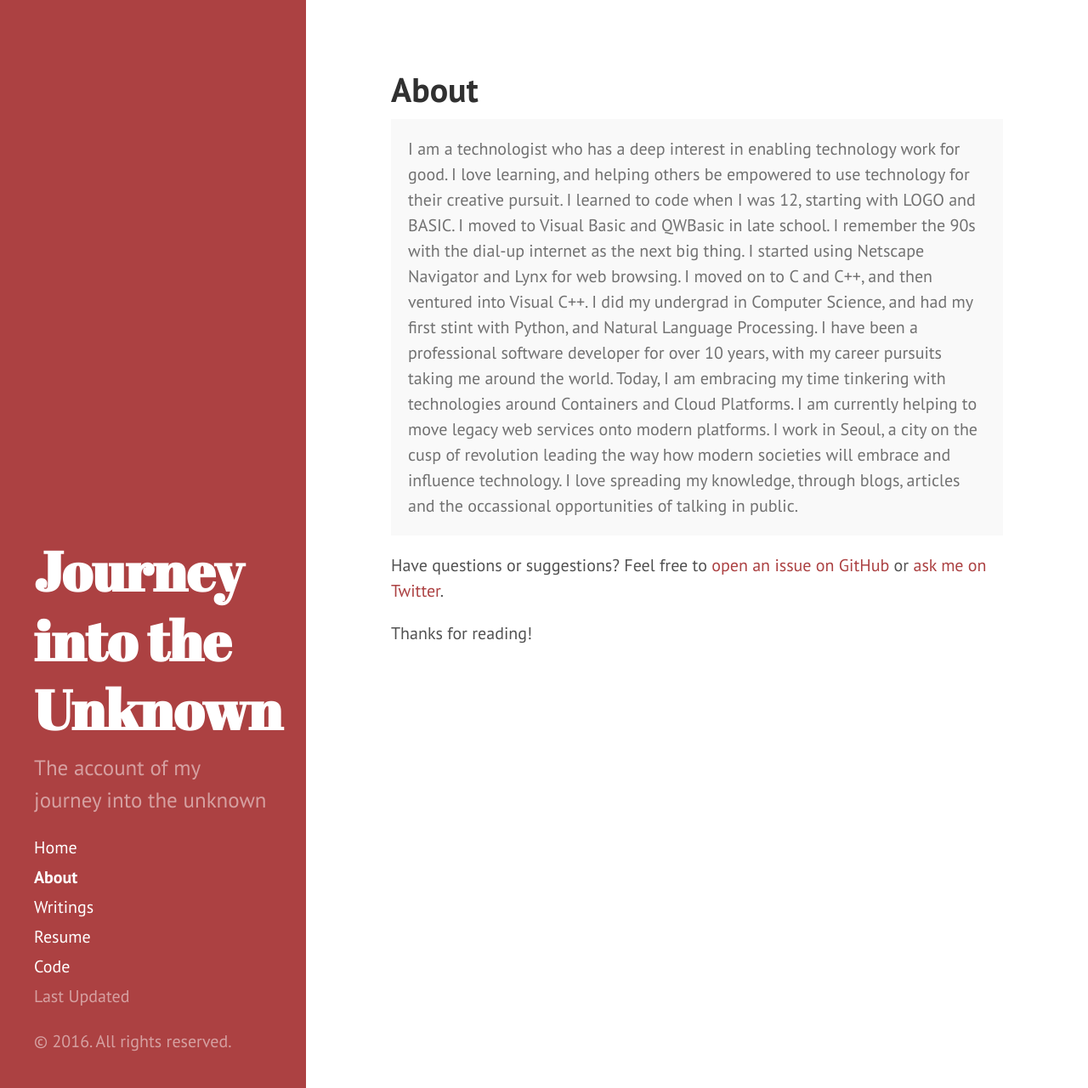
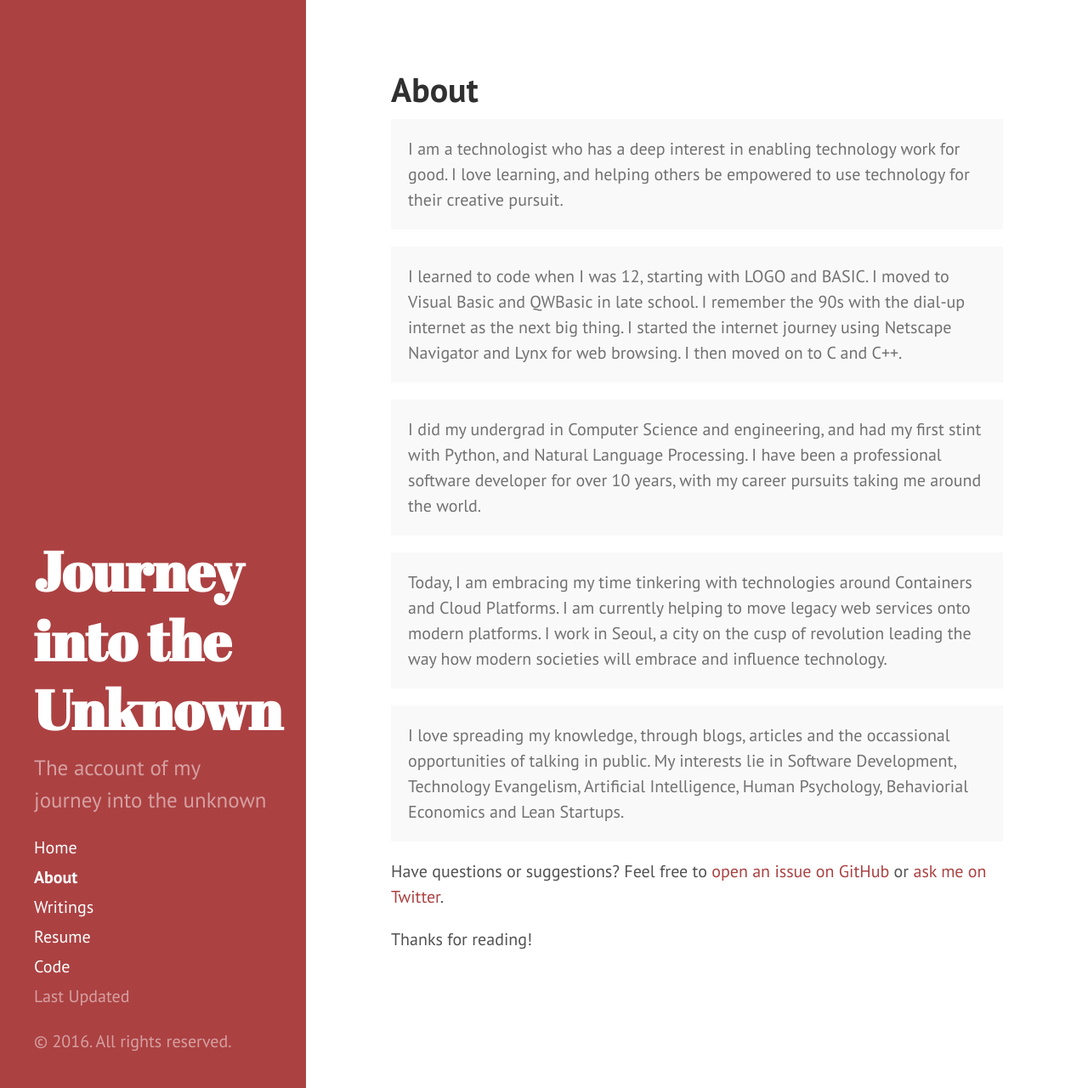
Before and after one commit to vivekjuneja/vivekjuneja.github.io, a Jekyll site: the page built from about.md, in a window 1280 px wide and 1280 px high. Shown: the whole window at 85% size. Built offline with Jekyll 4.4.1, drawn with Linux system fonts in a browser that asks for light colours.

Commit message:
new post added, and about page formmatting changed

```diff
--- a/about.md
+++ b/about.md
@@ -4,10 +4,31 @@ title: About
 ---
 
 <p class="message">
-  I am a technologist who has a deep interest in enabling technology work for good. I love learning, and helping others be empowered to use technology for their creative pursuit. I learned to code when I was 12, starting with LOGO and BASIC. I moved to Visual Basic and QWBasic in late school. I remember the 90s with the dial-up internet as the next big thing. I started using Netscape Navigator and Lynx for web browsing. I moved on to C and C++, and then ventured into Visual C++. I did my undergrad in Computer Science, and had my first stint with Python, and Natural Language Processing. I have been a professional software developer for over 10 years, with my career pursuits taking me around the world. Today, I am embracing my time tinkering with technologies around Containers and Cloud Platforms. I am currently helping to move legacy web services onto modern platforms. I work in Seoul, a city on the cusp of revolution leading the way how modern societies will embrace and influence technology. I love spreading my knowledge, through blogs, articles and the occassional opportunities of talking in public.
+  I am a technologist who has a deep interest in enabling technology work for good. I love learning, and helping others be empowered to use technology for their creative pursuit.
+
+</p>
+<p class="message">
+  I learned to code when I was 12, starting with LOGO and BASIC. I moved to Visual Basic and QWBasic in late school. I remember the 90s with the dial-up internet as the next big thing. I started the internet journey using Netscape Navigator and Lynx for web browsing. I then moved on to C and C++.
+</p>
+<p class="message">
+  I did my undergrad in Computer Science and engineering, and had my first stint with Python, and Natural Language Processing.
+
+  I have been a professional software developer for over 10 years, with my career pursuits taking me around the world.
+</p>
+<p class="message">
+
+  Today, I am embracing my time tinkering with technologies around Containers and Cloud Platforms. I am currently helping to move legacy web services onto modern platforms.
+
+  I work in Seoul, a city on the cusp of revolution leading the way how modern societies will embrace and influence technology.
+
+</p>
+<p class="message">
+  I love spreading my knowledge, through blogs, articles and the occassional opportunities of talking in public.
+
+  My interests lie in Software Development, Technology Evangelism, Artificial Intelligence, Human Psychology, Behaviorial Economics and Lean Startups.
 </p>
 
 
-Have questions or suggestions? Feel free to [open an issue on GitHub](https://github.com/vivekjuneja/vivekjuneja.github.io/new) or [ask me on Twitter](https://twitter.com/vivekjuneja).
+Have questions or suggestions? Feel free to [open an issue on GitHub](https://github.com/vivekjuneja/vivekjuneja.github.io/issues/new) or [ask me on Twitter](https://twitter.com/vivekjuneja).
 
 Thanks for reading!
```
Also changed, not shown: _posts/2016-08-21-review-sapiens.md (added, +35 -0 lines).
